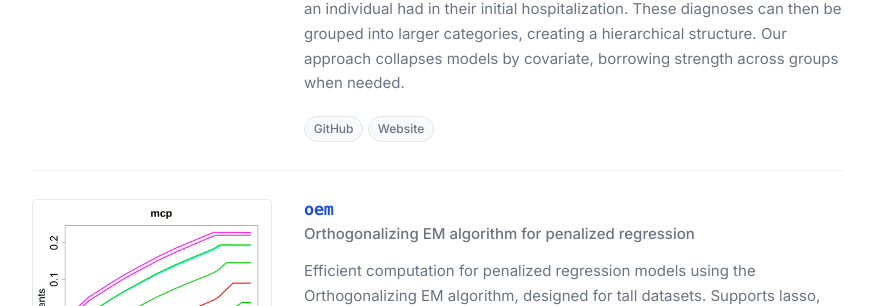
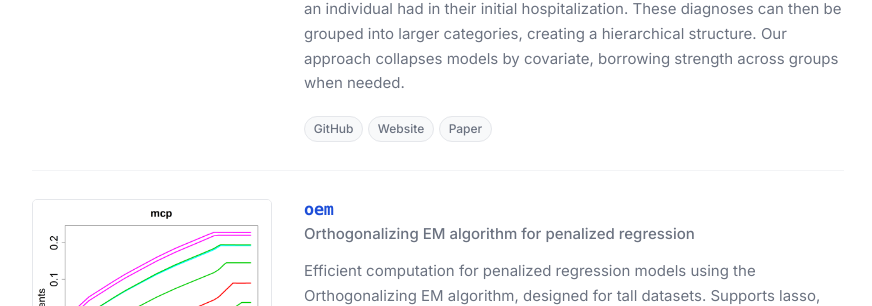
Before and after one commit to jaredhuling/jaredhuling.github.io, a Jekyll site: the page built from _pages/software.md, in a window 1280 px wide and 900 px high, scrolled down 1682 px. Shown: the part 139-445 px from the top of the window, without its empty margins (202-1074 px from the left). Built offline with Jekyll 4.4.1, drawn with Linux system fonts in a browser that asks for light colours.

Commit message:
software update

```diff
--- a/_pages/software.md
+++ b/_pages/software.md
@@ -100,6 +100,7 @@
         <div class="links">
           <a href="https://github.com/ZirenJiang/hierNest">GitHub</a>
           <a href="https://ZirenJiang.github.io/hierNest/">Website</a>
+          <a href="https://arxiv.org/abs/2603.19569">Paper</a>
         </div>
       </div>
     </div>
```
